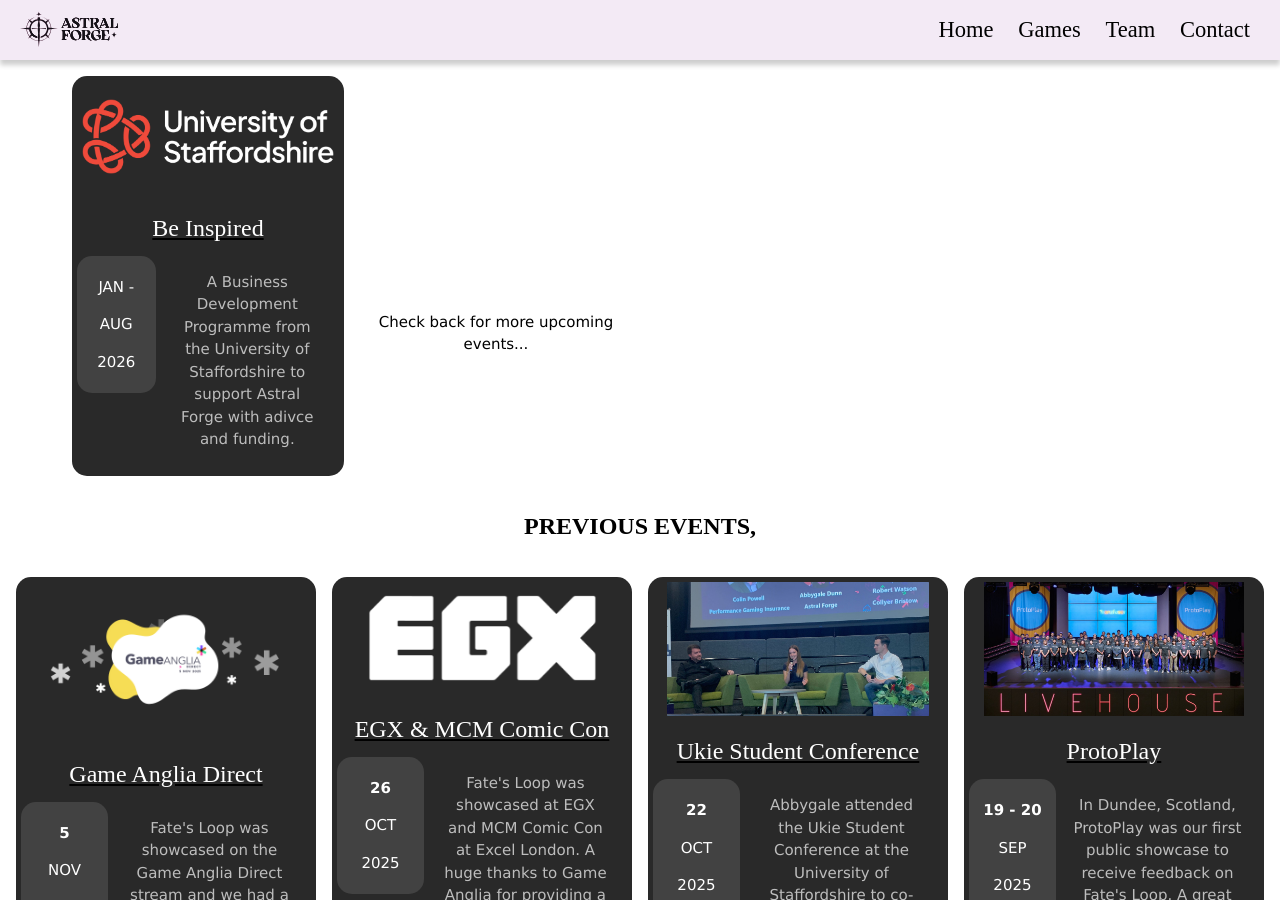
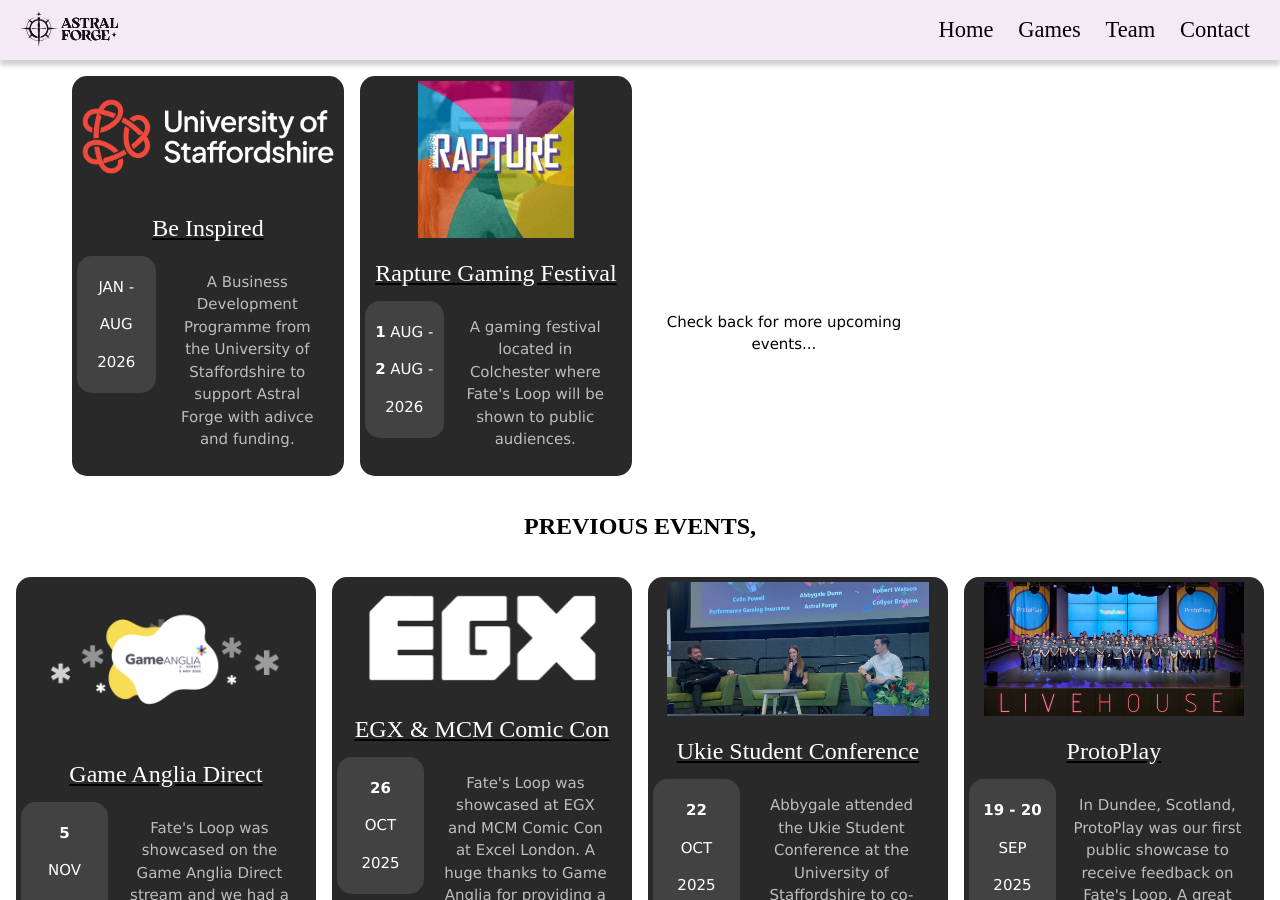
Before and after one commit to TheIslandTiger/AstralForgeWebsite, a Jekyll site: the page built from index.html, in a window 1280 px wide and 900 px high, scrolled down 2107 px. Built offline with Jekyll 4.4.1, drawn with Linux system fonts in a browser that asks for light colours; nearby versions of some CDN libraries; some web fonts are replaced.

Commit message:
Update events.yaml

```diff
--- a/_data/events.yaml
+++ b/_data/events.yaml
@@ -4,6 +4,12 @@
     link: "https://www.linkedin.com/in/be-inspired-startups/?originalSubdomain=uk"
     description: A Business Development Programme from the University of Staffordshire to support Astral Forge with adivce and funding.
     image: /images/events/UOSLogoWhite.png
+
+  - name: Rapture Gaming Festival
+    date: 1 aug - 2 aug 2026
+    link: "https://rapturegamingfestival.com/colchester/"
+    description: A gaming festival located in Colchester where Fate's Loop will be shown to public audiences.
+    image: /images/events/RaptureLogo.jpg
 past-events:
   - name: Game Anglia Direct
     date: 5 nov 2025
```
